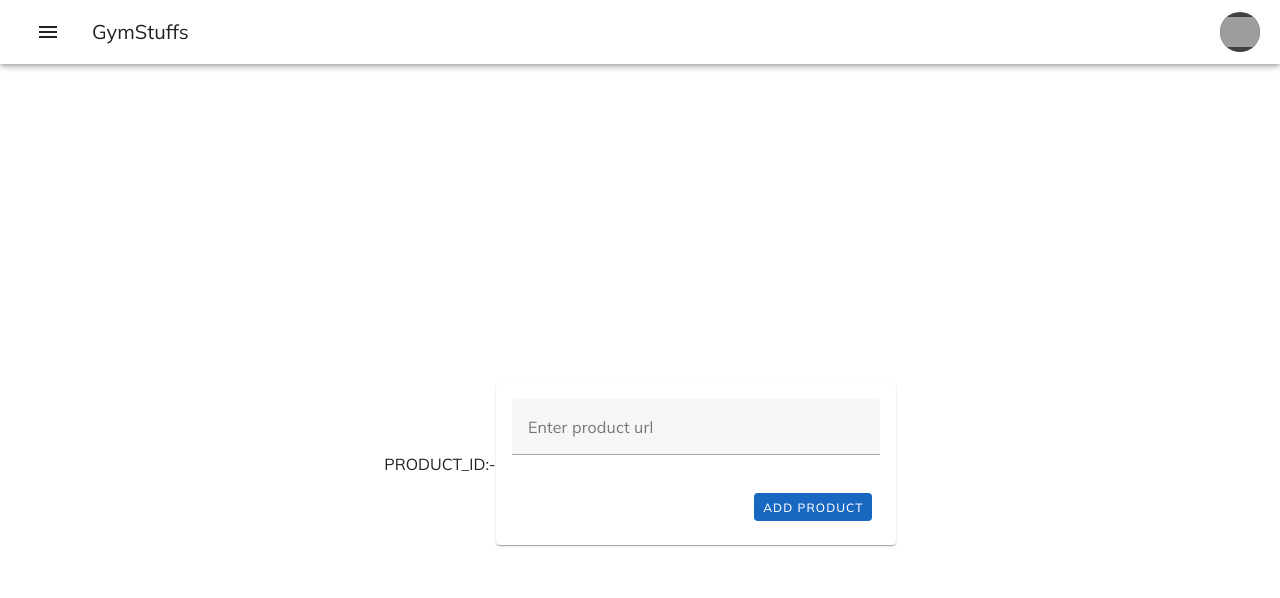
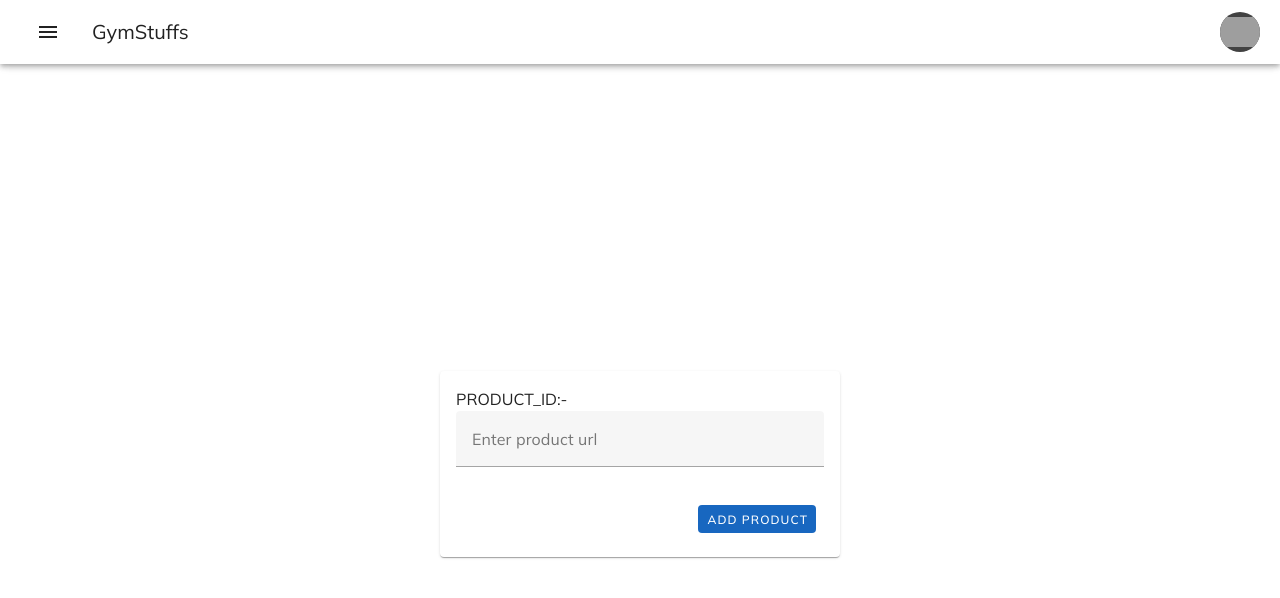
Before and after one commit to parmindersingh4385/gymstuffs, a Vue app: page /product/add in a window 1280 px wide. Shown: the top 598 px of the page. Built offline with nearby package versions, Linux system fonts and the light colour scheme; grey boxes are pictures that could not be loaded.

Commit message:
Commit changes

```diff
--- a/src/pages/product/add.vue
+++ b/src/pages/product/add.vue
@@ -59,9 +59,8 @@ const closeWindow = () => {};
 		class="d-flex justify-center align-center py-0"
 		style="height: 100vh"
 	>
-		PRODUCT_ID:-{{ pId }}
-		<v-card class="pa-4" width="400"
-			>{{ productInfo?.title }}
+		<v-card class="pa-4" width="400">
+			PRODUCT_ID:-{{ pId }}<br />{{ productInfo?.title }}
 			<VForm @submit.prevent="handleSubmit" ref="formRef">
 				<VRow>
 					<VCol cols="12">
```
